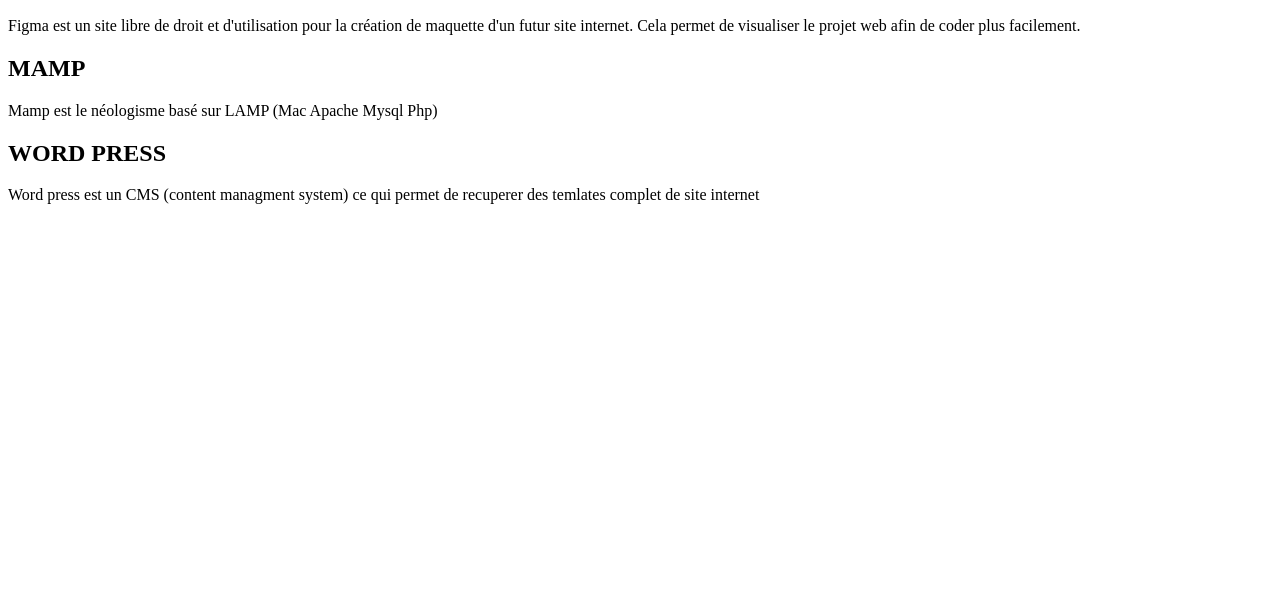
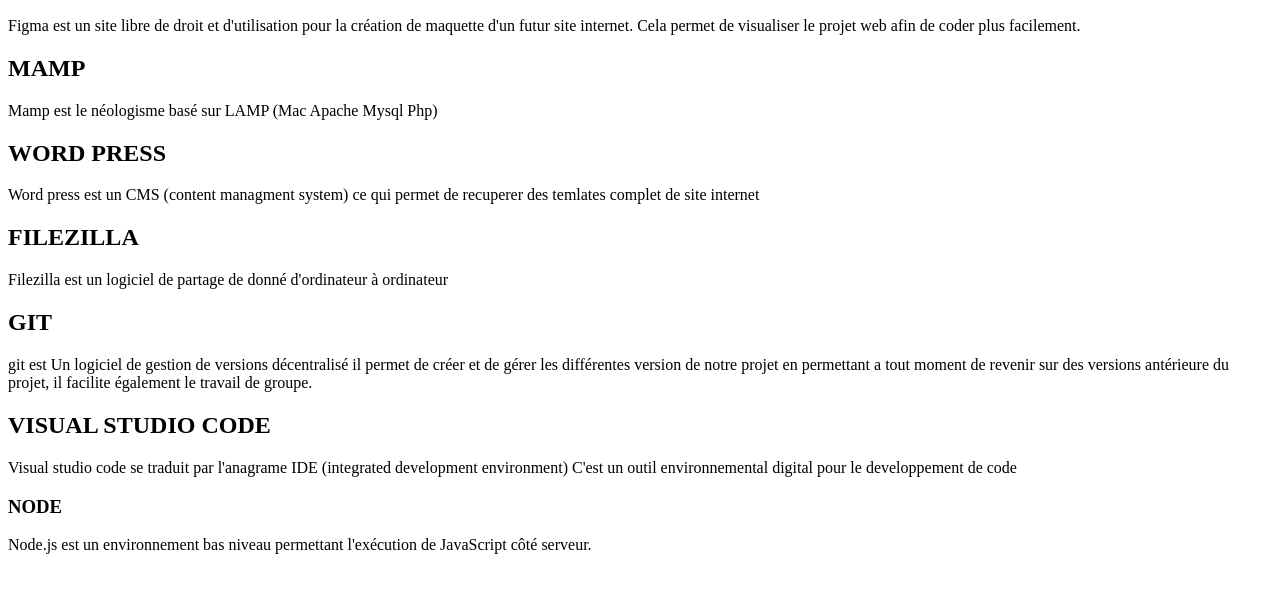
Before and after one commit to Romainperfer33/EXERCICE-LUDO-, a plain HTML site: page index.html in a window 1280 px wide. Shown: the part 110-702 px from the top of the page. Drawn offline with Linux system fonts and the light colour scheme.

Commit message:
Le troisieme commit FileZIlla

```diff
--- a/index.html
+++ b/index.html
@@ -19,5 +19,19 @@
     <h2>WORD PRESS</h2>
     <p>Word press est un CMS (content managment system) ce qui permet
         de recuperer des temlates complet de site internet</p>
-</body>
+
+    <h2>FILEZILLA</h2>
+    <p>Filezilla est un logiciel de partage de donné d'ordinateur à ordinateur</p>
+
+    <h2>GIT</h2>
+    <p>git est Un logiciel de gestion de versions décentralisé il permet de créer et de gérer
+        les différentes version de notre projet en permettant a tout moment de revenir sur
+        des versions antérieure du projet, il facilite également le travail de groupe.</p>
+
+    <h2>VISUAL STUDIO CODE</h2>
+    <P>Visual studio code se traduit par l'anagrame IDE (integrated development environment)
+        C'est un outil environnemental digital pour le developpement de code</P>
+
+    <h3>NODE</h3>
+    <p> Node.js est un environnement bas niveau permettant l'exécution de JavaScript côté serveur.</p>
 </html>
```
